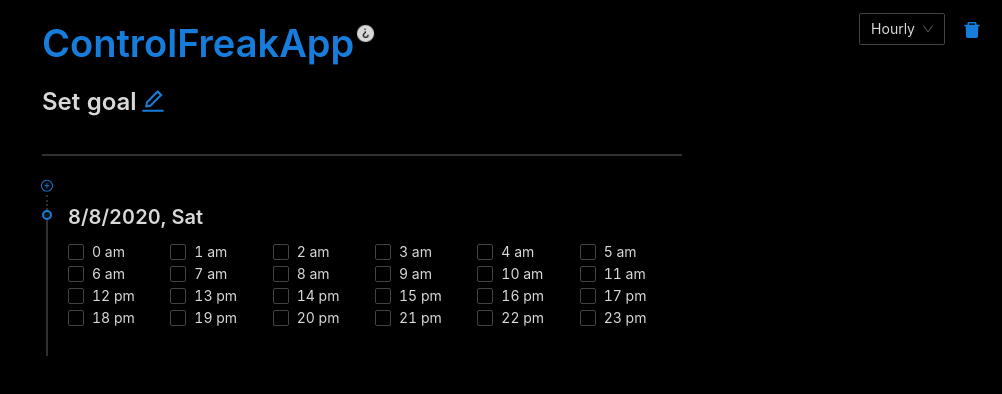
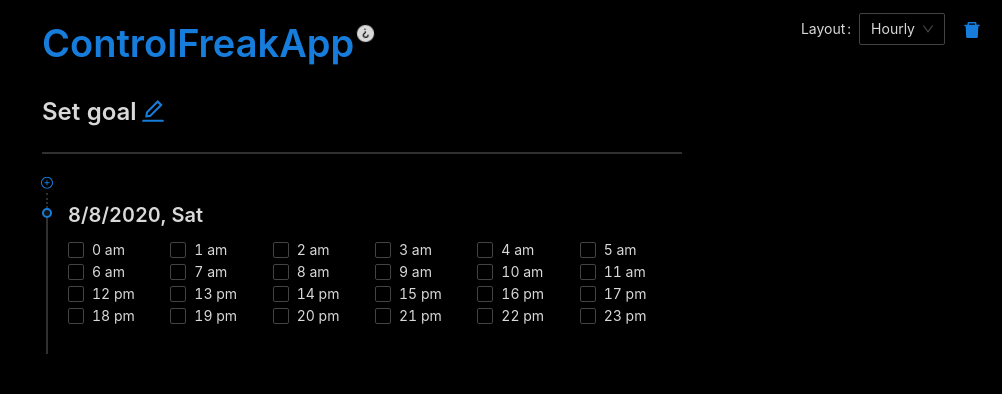
Before and after one commit to tsvetta/controlfreakapp, a React (Vite) app: page / in a window 1280 px wide. Shown: the top 394 px of the page, without its empty margins (278-1280 px from the left). Built offline with nearby package versions, Linux system fonts and the light colour scheme.

Commit message:
All page is a form, fix editable title markup, add Layout select label

```diff
--- a/src/index.tsx
+++ b/src/index.tsx
@@ -105,8 +105,6 @@
           <QuestionCircleFilled spin className="explanation-icon" />
         </Tooltip>
       </Title>
-      <Row>
-        <Col>
       <Title
         level={3}
         editable={{
@@ -117,8 +115,6 @@
       >
         {goal}
       </Title>
-        </Col>
-      </Row>
     </>
   );
 };
@@ -131,11 +127,13 @@
   return (
     <>
       <Affix className="layout-select-wrapper">
+        <Form.Item name="layout-type" label="Layout">
           <Select defaultValue="hourly" onChange={handleLayoutChange}>
             <Option value="hourly">Hourly</Option>
             <Option value="daily">Daily</Option>
             <Option value="monthly">Monthly</Option>
           </Select>
+        </Form.Item>
       </Affix>
       <Affix className="delete-button-wrapper">
         <Popconfirm
@@ -169,6 +167,11 @@
 
   return (
     <div className="app">
+      <Form
+        form={calendarFormInstance}
+        name="calendar"
+        onValuesChange={handleSaveFormDataToLs}
+      >
         <SettingsPanel form={calendarFormInstance} />
         <Layout>
           <Content>
@@ -183,11 +186,6 @@
               >
                 <AppTitle form={calendarFormInstance} />
                 <Divider style={{ borderColor: '#303030', borderWidth: 2 }} />
-              <Form
-                form={calendarFormInstance}
-                name="calendar"
-                onValuesChange={handleSaveFormDataToLs}
-              >
                 <Timeline
                   mode="left"
                   reverse
@@ -203,11 +201,11 @@
                     <Day date={startDate} offset={idx} key={idx} />
                   ))}
                 </Timeline>
-              </Form>
               </Col>
             </Row>
           </Content>
         </Layout>
+      </Form>
     </div>
   );
 };
```
Lines whose indentation alone changed are shown as unchanged.
